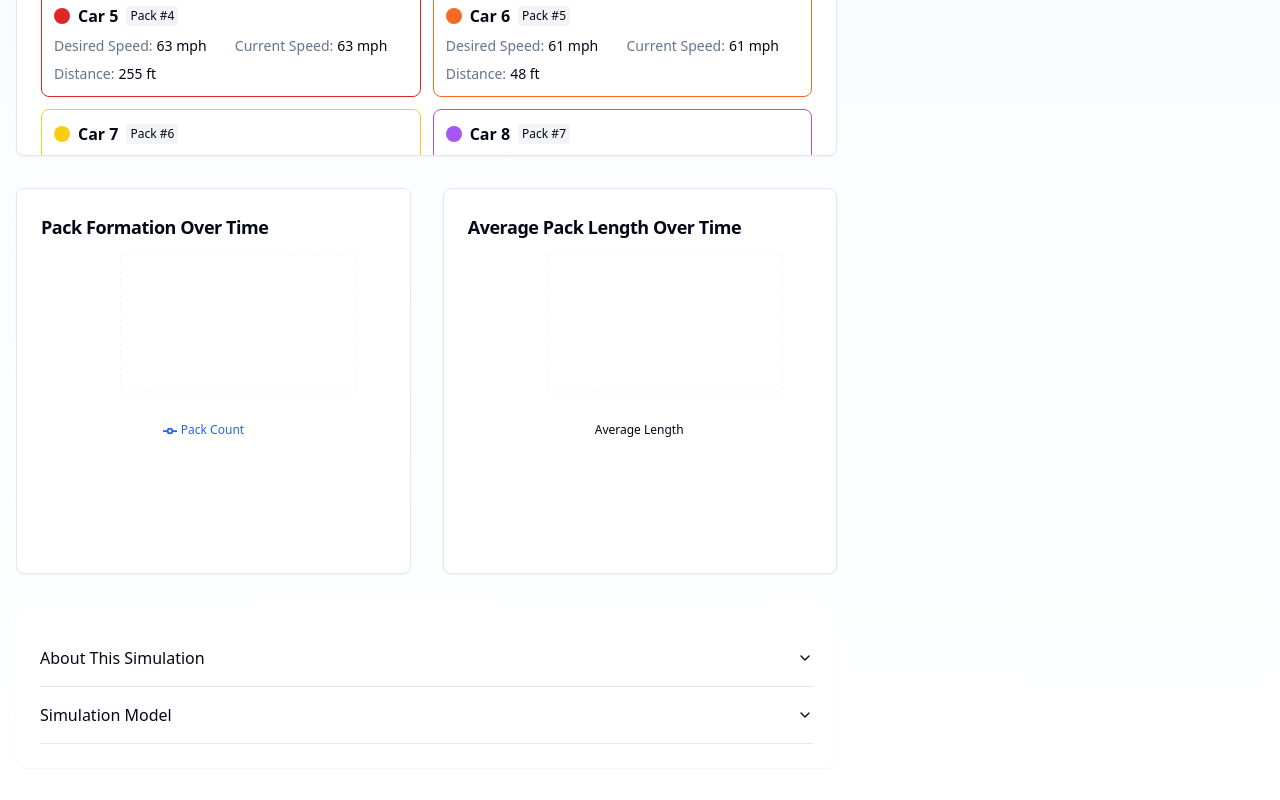
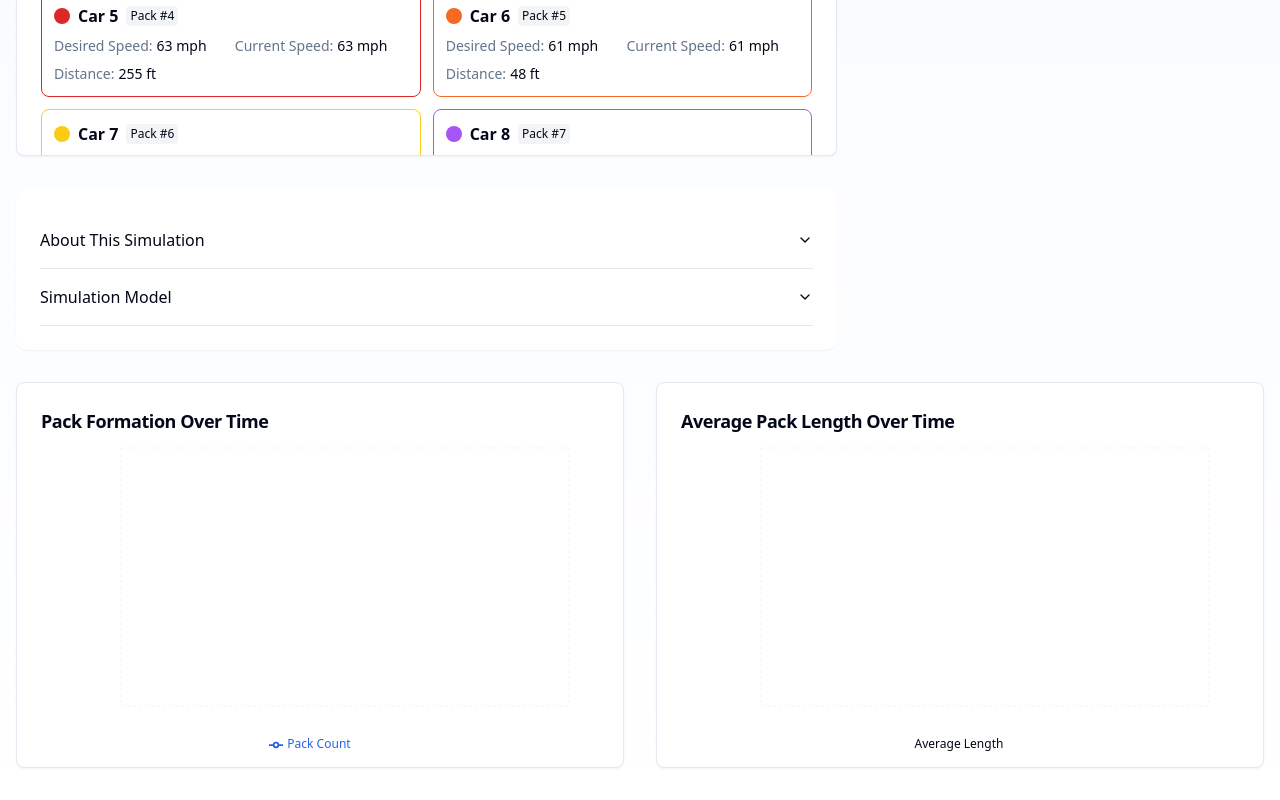
Before and after one commit to aaryanpraveen16/freeway-simulator, a React (Vite) app: page / in a window 1280 px wide. Shown: the part 1468-2268 px from the top of the page. Built offline with nearby package versions, Linux system fonts and the light colour scheme.

Commit message:
Refactor: Display charts in a row
Move the pack formation and average pack length charts to a new row in the UI.

```diff
--- a/src/components/AveragePackLengthChart.tsx
+++ b/src/components/AveragePackLengthChart.tsx
@@ -47,7 +47,7 @@ const AveragePackLengthChart: React.FC<AveragePackLengthChartProps> = ({ packLen
               <YAxis
                 label={{ value: "Average Pack Length (feet)", angle: -90, position: "insideLeft" }}
               />
-              <Tooltip formatter={(value) => [`${value.toFixed(1)} feet`, "Average Pack Length"]} />
+              <Tooltip formatter={(value: number) => [`${value.toFixed(1)} feet`, "Average Pack Length"]} />
               <Legend />
               <Line
                 type="monotone"
--- a/src/pages/Index.tsx
+++ b/src/pages/Index.tsx
@@ -1,3 +1,4 @@
+
 import React, { useState, useEffect, useCallback, useRef } from "react";
 import TrafficTrack from "@/components/TrafficTrack";
 import ControlPanel from "@/components/ControlPanel";
@@ -154,11 +155,6 @@ const Index = () => {
 
             <CarStatsCard cars={cars} laneLength={laneLength} />
 
-            <div className="grid grid-cols-1 md:grid-cols-2 gap-8">
-              <PackFormationChart packHistory={packHistory} />
-              <AveragePackLengthChart packLengthHistory={packLengthHistory} />
-            </div>
-
             <div className="bg-white rounded-xl shadow-sm p-6">
               <SimulationInfo />
             </div>
@@ -180,6 +176,12 @@ const Index = () => {
             />
           </div>
         </div>
+
+        {/* New separate row for charts */}
+        <div className="mt-8 grid grid-cols-1 md:grid-cols-2 gap-8">
+          <PackFormationChart packHistory={packHistory} />
+          <AveragePackLengthChart packLengthHistory={packLengthHistory} />
+        </div>
       </div>
     </div>
   );
```
